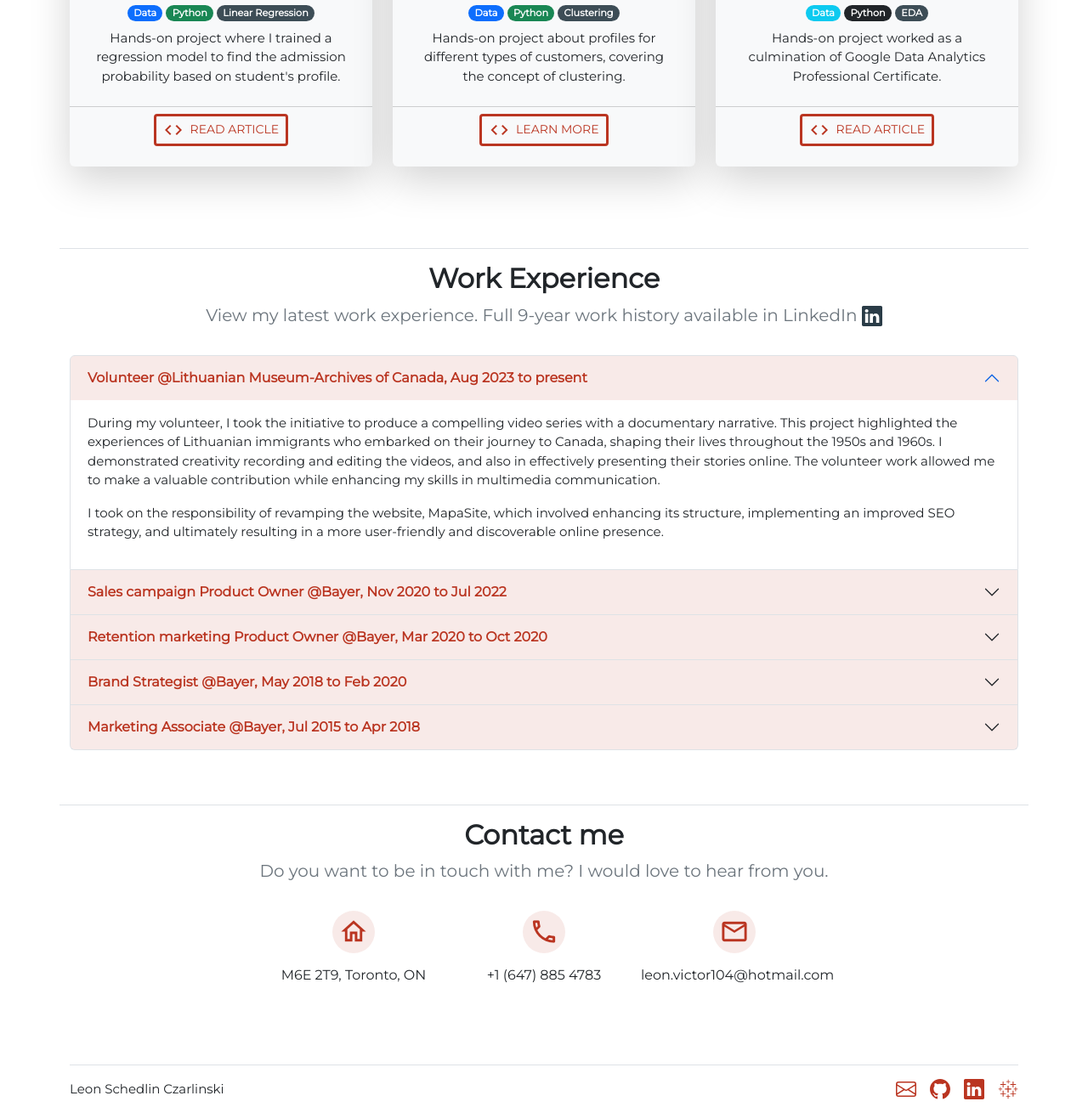
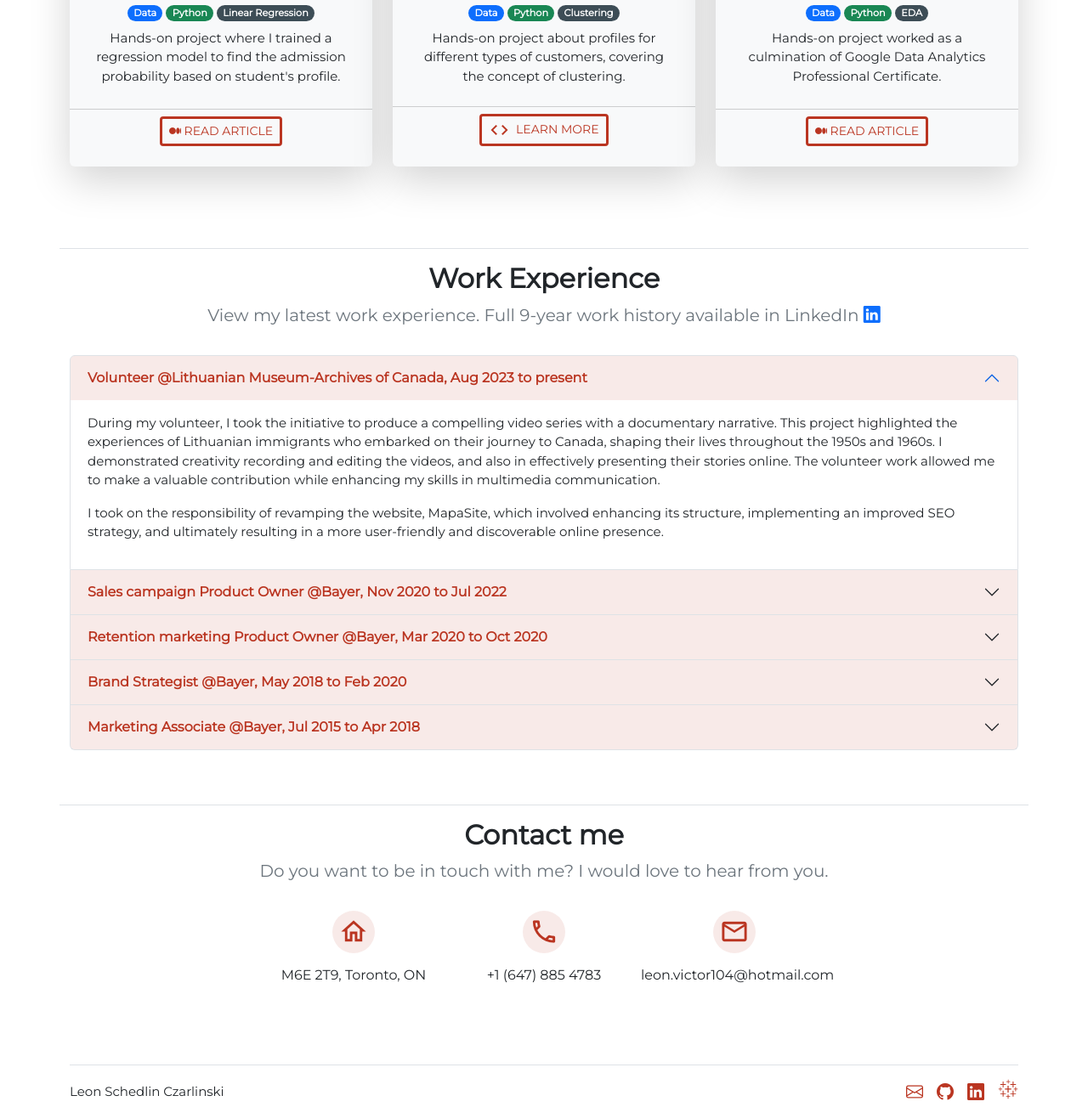
Before and after one commit to leon-czarlinski/leon-czarlinski.github.io, a plain HTML site: page index.html in a window 1280 px wide. Shown: the part 1478-2781 px from the top of the page at 85% size. Drawn offline with nearby package versions, Linux system fonts and the light colour scheme.

Commit message:
bug fixing

```diff
--- a/css/styles.css
+++ b/css/styles.css
@@ -147,6 +147,11 @@ body{
   cursor: default;
 }
 
+.logofooter {
+  color: #BA3521 !important;
+  font-size: 20px;
+}
+
 /*--------------------------------------------------------------
 # Back to top button
 --------------------------------------------------------------*/
--- a/index.html
+++ b/index.html
@@ -154,10 +154,10 @@
             <div class="row justify-content-center">
               <h2 class="fw-bold">Portfolio</h2>
               <p class="lead text-muted mb-3">
-                View some of my latest projects. Full portfolio available in GitHub <a class="text-body-secondary" href="https://github.com/leon-czarlinski" target="_blank">
-                  <svg xmlns="http://www.w3.org/2000/svg" width="24" height="24" fill="#2A3C47" class="bi bi-github" viewBox="0 0 16 16">
-                  <path d="M8 0C3.58 0 0 3.58 0 8c0 3.54 2.29 6.53 5.47 7.59.4.07.55-.17.55-.38 0-.19-.01-.82-.01-1.49-2.01.37-2.53-.49-2.69-.94-.09-.23-.48-.94-.82-1.13-.28-.15-.68-.52-.01-.53.63-.01 1.08.58 1.23.82.72 1.21 1.87.87 2.33.66.07-.52.28-.87.51-1.07-1.78-.2-3.64-.89-3.64-3.95 0-.87.31-1.59.82-2.15-.08-.2-.36-1.02.08-2.12 0 0 .67-.21 2.2.82.64-.18 1.32-.27 2-.27.68 0 1.36.09 2 .27 1.53-1.04 2.2-.82 2.2-.82.44 1.1.16 1.92.08 2.12.51.56.82 1.27.82 2.15 0 3.07-1.87 3.75-3.65 3.95.29.25.54.73.54 1.48 0 1.07-.01 1.93-.01 2.2 0 .21.15.46.55.38A8.012 8.012 0 0 0 16 8c0-4.42-3.58-8-8-8z"/>
-                </svg></a>
+                View some of my latest projects. Full portfolio available in GitHub
+                <a class="text-body-secondary" href="https://github.com/leon-czarlinski" target="_blank">
+                  <i class="bi bi-github"></i>
+                </a>
               </p>
             </div>
           </div>
@@ -183,7 +183,7 @@
                   <div class="card-footer bg-transparent mb-3">
                     <a class="btn btn-outline-primary btn-sm text-uppercase"
                       href="https://medium.com/@leon-czarlinski/university-admission-prediction-using-multiple-linear-regression-1012a20e90ae">
-                      <span class="material-icons-outlined me-1">code</span>
+                      <i class="bi bi-medium"></i>
                       Read article
                     </a>
                   </div>
@@ -222,8 +222,8 @@
                   <div class="card-body p-4">
                     <h5 class="card-title mb-3">Divvy Bikes EDA</h5>
                     <div class="mb-2">
-                      <div class="badge bg-info rounded-pill">Data</div>
-                      <div class="badge bg-dark rounded-pill">Python</div>
+                      <div class="badge bg-primary rounded-pill">Data</div>
+                      <div class="badge bg-success rounded-pill">Python</div>
                       <div class="badgeothers badge bg-primary rounded-pill">EDA</div>
                     </div>
                     <p class="card-text">
@@ -234,7 +234,7 @@
                     <a class="btn btn-outline-primary btn-sm text-uppercase"
                       href="https://medium.com/@leon-czarlinski/exploratory-data-analysis-eda-of-the-chicago-divvy-bikes-dataset-bba16fea7f32"
                       target="_blank">
-                      <span class="material-icons-outlined me-1">code</span>
+                      <i class="bi bi-medium"></i>
                       Read article
                     </a>
                   </div>
@@ -333,10 +333,10 @@
             <div class="row justify-content-center">
               <h2 class="fw-bold">Work Experience</h2>
               <p class="lead text-muted mb-3">
-                View my latest work experience. Full 9-year work history available in LinkedIn <a class="text-body-secondary" href="https://www.linkedin.com/in/leon-czarlinski" target="_blank" >
-                  <svg xmlns="http://www.w3.org/2000/svg" width="24" height="24" fill="#2A3C47" class="bi bi-linkedin" viewBox="0 0 16 16">
-                  <path d="M0 1.146C0 .513.526 0 1.175 0h13.65C15.474 0 16 .513 16 1.146v13.708c0 .633-.526 1.146-1.175 1.146H1.175C.526 16 0 15.487 0 14.854V1.146zm4.943 12.248V6.169H2.542v7.225h2.401zm-1.2-8.212c.837 0 1.358-.554 1.358-1.248-.015-.709-.52-1.248-1.342-1.248-.822 0-1.359.54-1.359 1.248 0 .694.521 1.248 1.327 1.248h.016zm4.908 8.212V9.359c0-.216.016-.432.08-.586.173-.431.568-.878 1.232-.878.869 0 1.216.662 1.216 1.634v3.865h2.401V9.25c0-2.22-1.184-3.252-2.764-3.252-1.274 0-1.845.7-2.165 1.193v.025h-.016a5.54 5.54 0 0 1 .016-.025V6.169h-2.4c.03.678 0 7.225 0 7.225h2.4z"/>
-                </svg></a>
+                View my latest work experience. Full 9-year work history available in LinkedIn
+                <a class="text-body-secondary" href="https://www.linkedin.com/in/leon-czarlinski" target="_blank" >
+                  <i class="bi bi-linkedin"></i>
+                </a>
               </p>
             </div>
           </div>
@@ -502,22 +502,22 @@
           </div>
 
           <ul class="nav col-md-4 justify-content-end list-unstyled d-flex">
-            <li class="iconfooter ms-3"><a class="text-body-secondary" href="mailto:leon.victor104@hotmail.com" target="_blank">
-              <svg xmlns="http://www.w3.org/2000/svg" width="24" height="24" fill="#BA3521" class="bi bi-envelope" viewBox="0 0 16 16">
-                <path d="M0 4a2 2 0 0 1 2-2h12a2 2 0 0 1 2 2v8a2 2 0 0 1-2 2H2a2 2 0 0 1-2-2V4Zm2-1a1 1 0 0 0-1 1v.217l7 4.2 7-4.2V4a1 1 0 0 0-1-1H2Zm13 2.383-4.708 2.825L15 11.105V5.383Zm-.034 6.876-5.64-3.471L8 9.583l-1.326-.795-5.64 3.47A1 1 0 0 0 2 13h12a1 1 0 0 0 .966-.741ZM1 11.105l4.708-2.897L1 5.383v5.722Z"/>
-              </svg></a>
+            <li class="iconfooter ms-3">
+              <a class="text-body-secondary" href="mailto:leon.victor104@hotmail.com" target="_blank">
+                <i class="logofooter bi bi-envelope"></i>
+              </a>
             </li>
 
-            <li class="iconfooter ms-3"><a class="text-body-secondary" href="https://github.com/leon-czarlinski" target="_blank">
-              <svg xmlns="http://www.w3.org/2000/svg" width="24" height="24" fill="#BA3521" class="bi bi-github" viewBox="0 0 16 16">
-              <path d="M8 0C3.58 0 0 3.58 0 8c0 3.54 2.29 6.53 5.47 7.59.4.07.55-.17.55-.38 0-.19-.01-.82-.01-1.49-2.01.37-2.53-.49-2.69-.94-.09-.23-.48-.94-.82-1.13-.28-.15-.68-.52-.01-.53.63-.01 1.08.58 1.23.82.72 1.21 1.87.87 2.33.66.07-.52.28-.87.51-1.07-1.78-.2-3.64-.89-3.64-3.95 0-.87.31-1.59.82-2.15-.08-.2-.36-1.02.08-2.12 0 0 .67-.21 2.2.82.64-.18 1.32-.27 2-.27.68 0 1.36.09 2 .27 1.53-1.04 2.2-.82 2.2-.82.44 1.1.16 1.92.08 2.12.51.56.82 1.27.82 2.15 0 3.07-1.87 3.75-3.65 3.95.29.25.54.73.54 1.48 0 1.07-.01 1.93-.01 2.2 0 .21.15.46.55.38A8.012 8.012 0 0 0 16 8c0-4.42-3.58-8-8-8z"/>
-            </svg></a>
+            <li class="iconfooter ms-3">
+              <a class="text-body-secondary" href="https://github.com/leon-czarlinski" target="_blank">
+                <i class="logofooter bi bi-github"></i>
+              </a>
             </li>
 
-            <li class="iconfooter ms-3"><a class="text-body-secondary" href="https://www.linkedin.com/in/leon-czarlinski" target="_blank" >
-              <svg xmlns="http://www.w3.org/2000/svg" width="24" height="24" fill="#BA3521" class="bi bi-linkedin" viewBox="0 0 16 16">
-              <path d="M0 1.146C0 .513.526 0 1.175 0h13.65C15.474 0 16 .513 16 1.146v13.708c0 .633-.526 1.146-1.175 1.146H1.175C.526 16 0 15.487 0 14.854V1.146zm4.943 12.248V6.169H2.542v7.225h2.401zm-1.2-8.212c.837 0 1.358-.554 1.358-1.248-.015-.709-.52-1.248-1.342-1.248-.822 0-1.359.54-1.359 1.248 0 .694.521 1.248 1.327 1.248h.016zm4.908 8.212V9.359c0-.216.016-.432.08-.586.173-.431.568-.878 1.232-.878.869 0 1.216.662 1.216 1.634v3.865h2.401V9.25c0-2.22-1.184-3.252-2.764-3.252-1.274 0-1.845.7-2.165 1.193v.025h-.016a5.54 5.54 0 0 1 .016-.025V6.169h-2.4c.03.678 0 7.225 0 7.225h2.4z"/>
-            </svg></a>
+            <li class="iconfooter ms-3">
+              <a class="text-body-secondary" href="https://www.linkedin.com/in/leon-czarlinski" target="_blank" >
+                <i class="logofooter bi bi-linkedin"></i>
+              </a>
             </li>
 
             <li class="iconfooter ms-3"><a class="text-body-secondary" href="https://public.tableau.com/app/profile/leon8208" target="_blank">
```
Also changed, not shown: images/email.svg (deleted), images/github-mark-white.png (deleted), images/heroBannerTechnology.jpeg (deleted), images/joanna-kosinska-unsplash.jpg (deleted), images/linkedin.png (deleted), images/project2.png (deleted), images/project3.png (deleted), 2 other files.
